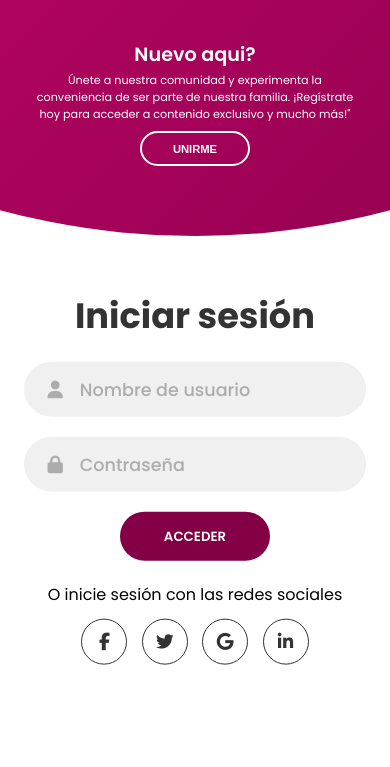
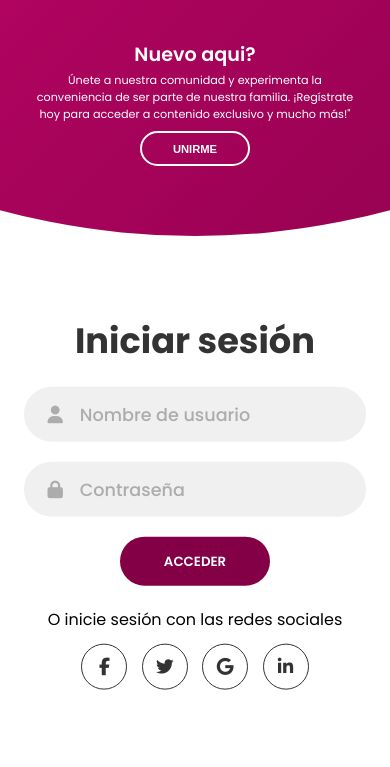
Before and after one commit to Redimi2014/login-registro-usuario, a plain HTML site: page index.html in a window 390 px wide. Drawn offline with Linux system fonts and the light colour scheme.

Commit message:
Update style.css
corrección error en en el responsivo, se mejoró el margen superior

```diff
--- a/assets/css/style.css
+++ b/assets/css/style.css
@@ -378,11 +378,7 @@ form.sign-up-form {
 }
 
 
-@media (max-width: 289px) {
-    .signin-signup h2 {
-        font-size: 25px;
-    }
-}
+
 
 @media (max-width: 570px) {
     form {
@@ -410,14 +406,21 @@ form.sign-up-form {
         left: 50%
     }
 
-    .signin-signup {
-        margin-top: -100px;
+    .sign-in-form {
+        margin-top: -150px;
     }
 
 
 
 }
 
+@media (max-width: 289px) {
+    .signin-signup h2 {
+        font-size: 25px;
+    }
+}
+
+
 @media (max-width: 225px) {
     .signin-signup h2 {
         font-size: 15px;
```
